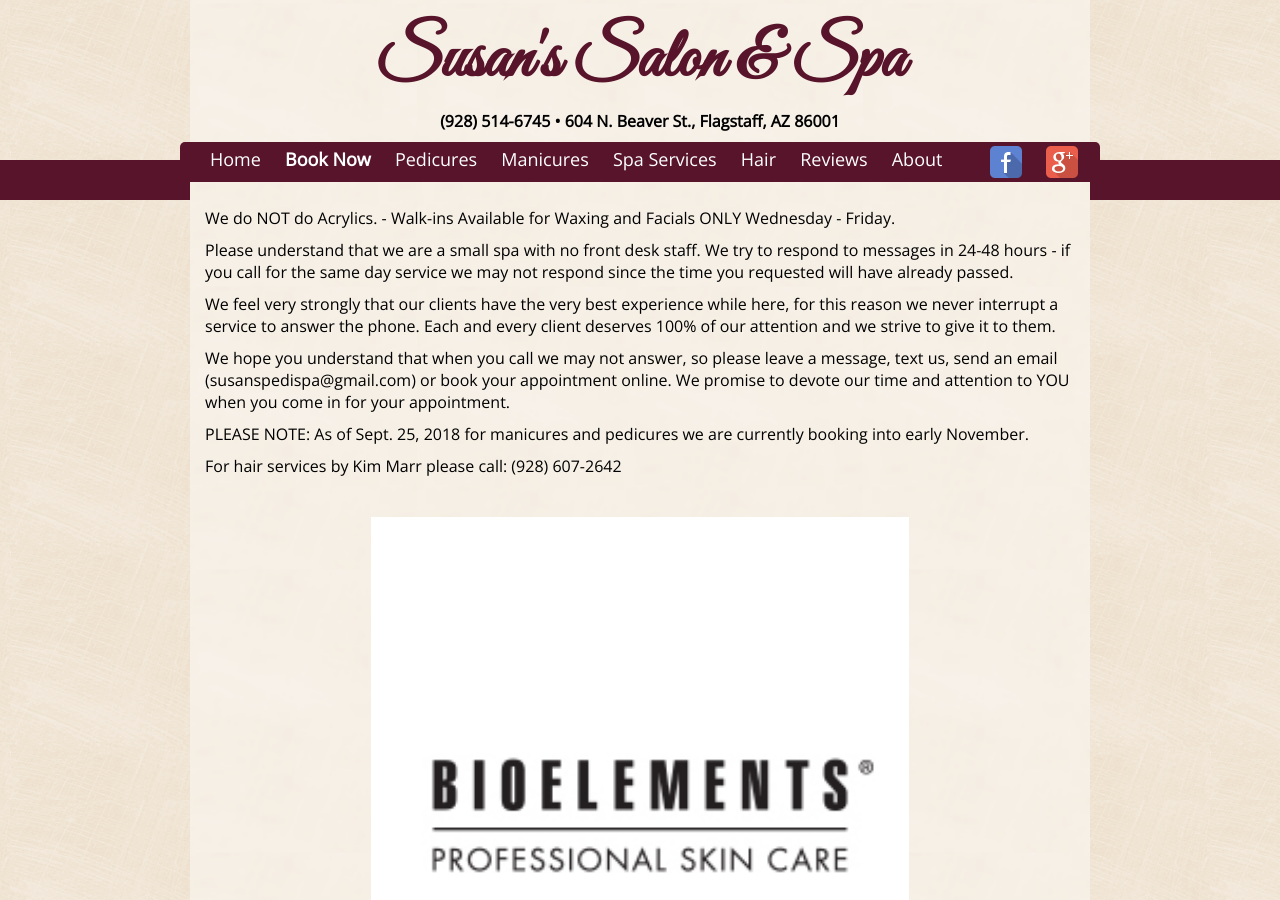
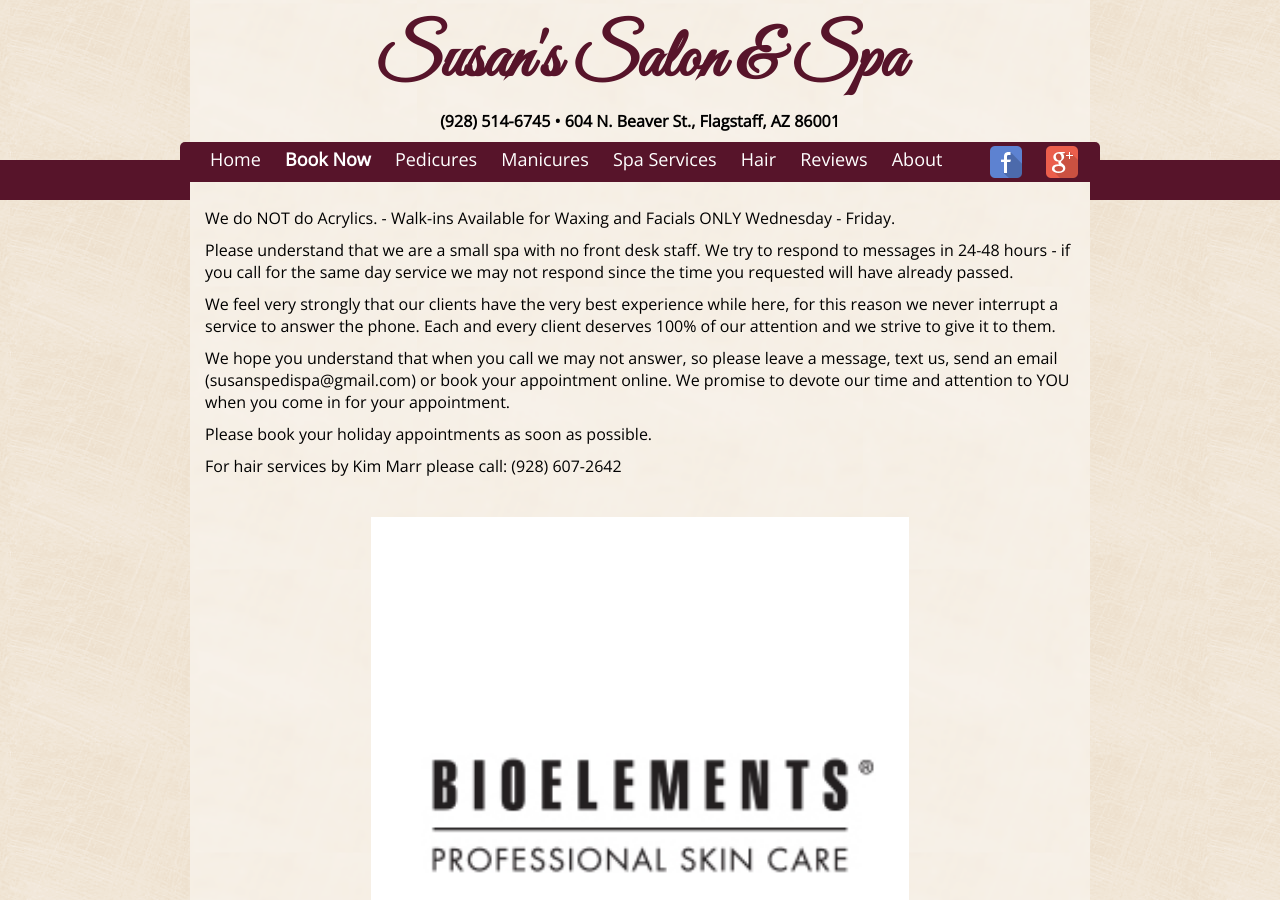
Before and after one commit to susanspedispa/susanspedispa.github.io, a Jekyll site: the page built from index.html, in a window 1280 px wide and 900 px high. Built offline with Jekyll 4.4.1, drawn with Linux system fonts in a browser that asks for light colours.

Commit message:
Update intro.html

```diff
--- a/_includes/intro.html
+++ b/_includes/intro.html
@@ -1,2 +1,2 @@
-<p> We do NOT do Acrylics. - Walk-ins Available for Waxing and Facials ONLY Wednesday - Friday.<p>Please understand that we are a small spa with no front desk staff. We try to respond to messages in 24-48 hours - if you call for the same day service we may not respond since the time you requested will have already passed. <p>We feel very strongly that our clients have the very best experience while here, for this reason we never interrupt a service to answer the phone. Each and every client deserves 100% of our attention and we strive to give it to them. <p>We hope you understand that when you call we may not answer, so please leave a message, text us, send an email (susanspedispa@gmail.com) or book your appointment online. We promise to devote our time and attention to YOU when you come in for your appointment. <p>PLEASE NOTE: As of Sept. 25, 2018 for manicures and pedicures we are currently booking into early November.</i></p>
+<p> We do NOT do Acrylics. - Walk-ins Available for Waxing and Facials ONLY Wednesday - Friday.<p>Please understand that we are a small spa with no front desk staff. We try to respond to messages in 24-48 hours - if you call for the same day service we may not respond since the time you requested will have already passed. <p>We feel very strongly that our clients have the very best experience while here, for this reason we never interrupt a service to answer the phone. Each and every client deserves 100% of our attention and we strive to give it to them. <p>We hope you understand that when you call we may not answer, so please leave a message, text us, send an email (susanspedispa@gmail.com) or book your appointment online. We promise to devote our time and attention to YOU when you come in for your appointment. <p>Please book your holiday appointments as soon as possible.</i></p>
 <p>For hair services by Kim Marr please call: (928) 607-2642
```
